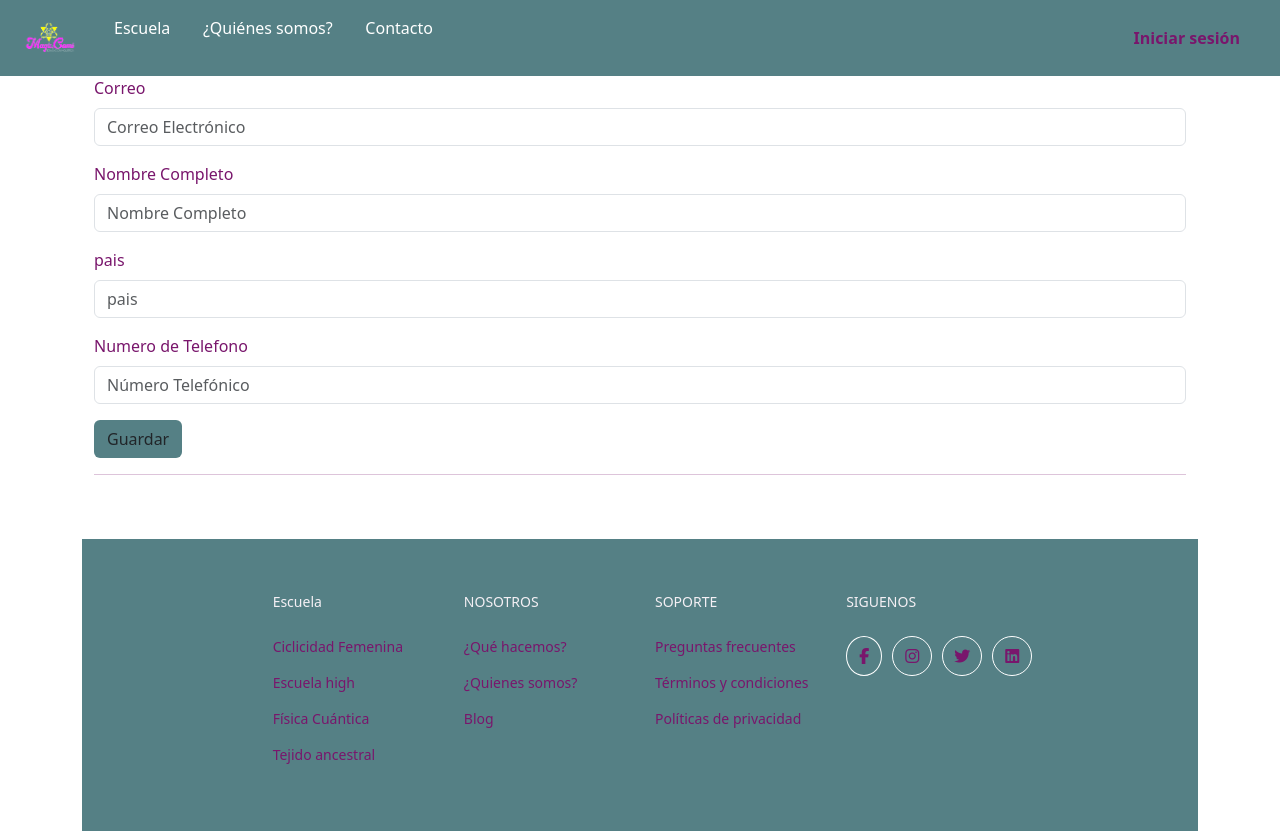
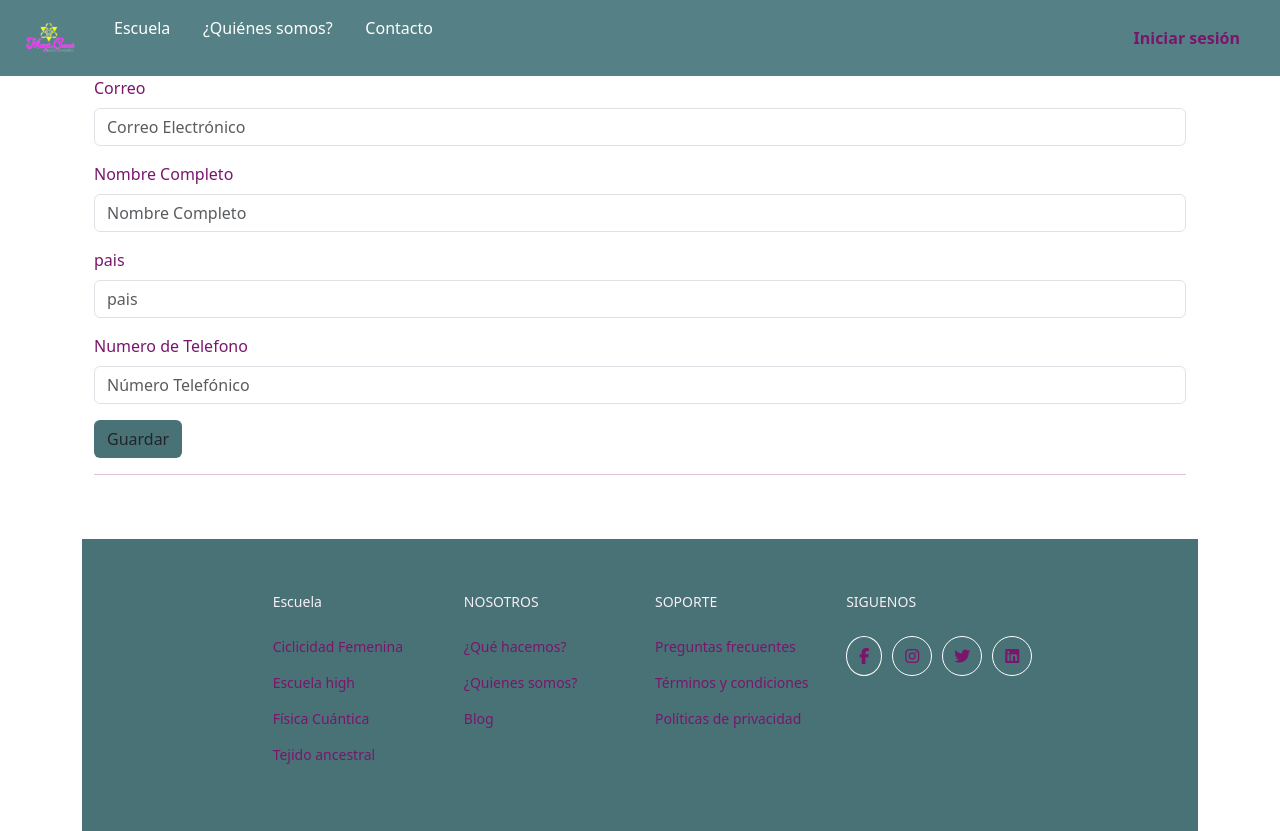
Before and after one commit to FranciscaIgn/aplicacioncrud, a plain HTML site: page index.html in a window 1280 px wide. Drawn offline with nearby package versions, Linux system fonts and the light colour scheme.

Commit message:
segundo commit

```diff
--- a/index.html
+++ b/index.html
@@ -18,11 +18,11 @@
      <!-- personalización de botones -->
     <style>
         .btn-personal{
-            background-color: #558085;
+            background-color: #497276;
 
         }
         .btn-personal2{
-            background-color: #558085;
+            background-color: #497276;
         }
         </style>
         <!-- NAVBAR -->
--- a/style.css
+++ b/style.css
@@ -1,6 +1,6 @@
 :root{
-    --primary-main:#558085;
-    --primary-dark:#558085;
+    --primary-main:#497276;
+    --primary-dark:#497276;
     --primary-light:#ffffff;
     --secondary-main:#f5f0f5;
     --secondary-dark: #827968;
```
